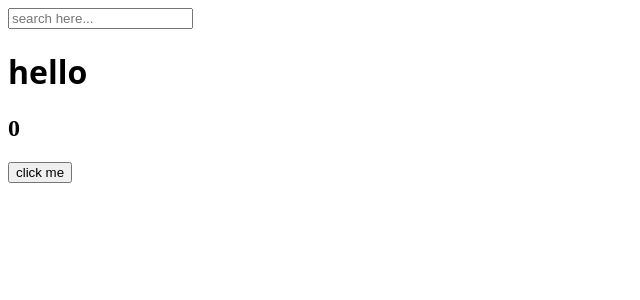
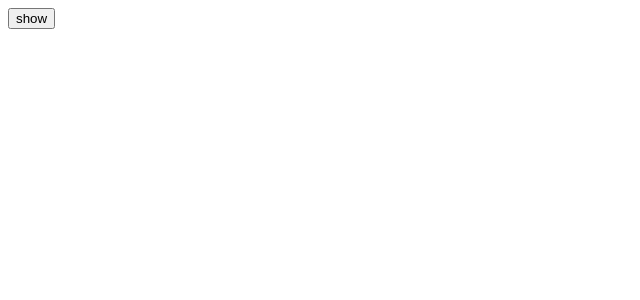
Before and after one commit to sungkuk5420/react-movie2, a React (Create React App) app: page / in a window 1280 px wide. Shown: the top 300 px of the page, without its empty margins (0-640 px from the left). Built offline with nearby package versions, Linux system fonts and the light colour scheme; the HTML template or start-up script is replaced by a standard one.

Commit message:
cleanup function

```diff
--- a/src/App.js
+++ b/src/App.js
@@ -1,34 +1,21 @@
 
-import app from "./App.module.css"
 import { useState,useEffect } from "react";
 
+function Hello(){
+  useEffect(()=>{
+    console.log("created")
+    return ()=>console.log("destroyed")
+  },[])
+  return <h1>Hello</h1>
+}
+
 function App() {
-  const [counter, setValue] = useState(0);
-  const [keyword,setKeyword] = useState("");
-
-  const onClick = () => setValue((prev)=>prev+1);
-  const onChange = (event) => {setKeyword(event.target.value)  }
-
-  console.log("i run all the time");
-  const iRunOnlyOnce =  () =>{
-    console.log("i run only once")
-  }
-  useEffect(iRunOnlyOnce,[]);
-  useEffect(()=>{
-    if(keyword !== ""){
-      console.log("search for ",keyword)
-    }
-  },[keyword])
+  const [showing,setShowing] = useState(false);
+  const onClick= () => setShowing((prev) => !prev);
   return (
     <div className="App">
-      <input onChange = {onChange} type="text" placeholder="search here..." />
-      <header className="App-header">
-        <h1 className={app.title}>
-          hello
-        </h1>
-      </header>
-      <h2>{counter}</h2>
-      <button onClick={onClick}>click me</button>
+      {showing?<Hello/>:null}
+      <button  onClick={onClick}>{showing?'hide':'show'}</button>
     </div>
   );
 }
```
